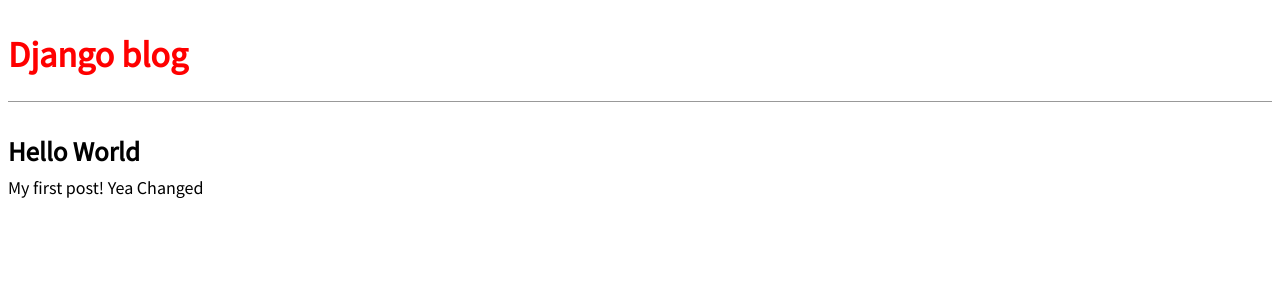
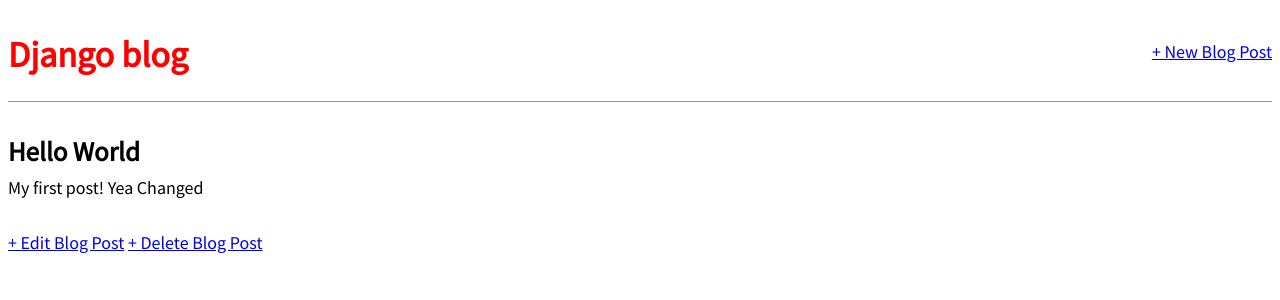
Before and after one commit to timjchase/Chapter5-blog, a Django app: page /post/1/ in a window 1280 px wide. Shown: the top 300 px of the page. Run offline with Django 3.2, Linux system fonts and the light colour scheme; data comes from the database, SQL or seed files in the repository; both versions use the stored data as it was after the commit.

Commit message:
Chapter 6 completed

```diff
--- a/blog_project/blog/models.py
+++ b/blog_project/blog/models.py
@@ -1,4 +1,5 @@
 from django.db import models
+from django.urls import reverse
 
 
 class Post(models.Model):
@@ -9,5 +10,8 @@
     def __str__(self):
         return self.title
 
+    def get_absolute_url(self):
+        return reverse("post_detail", args=[str(self.id)])
+
 
 # Create your models here.
--- a/blog_project/blog/urls.py
+++ b/blog_project/blog/urls.py
@@ -1,8 +1,17 @@
 from django.urls import path
 
-from .views import BlogListView, BlogDetailView
+from .views import (
+    BlogListView,
+    BlogDetailView,
+    BlogCreateView,
+    BlogUpdateView,
+    BlogDeleteView,
+)
 
 urlpatterns = [
+    path("post/<int:pk>/delete/", BlogDeleteView.as_view(), name="post_delete"),
+    path("post/<int:pk>/edit/", BlogUpdateView.as_view(), name="post_edit"),
+    path("post/new/", BlogCreateView.as_view(), name="post_new"),
     path("post/<int:pk>/", BlogDetailView.as_view(), name="post_detail"),
     path("", BlogListView.as_view(), name="home"),
 ]
--- a/blog_project/blog/views.py
+++ b/blog_project/blog/views.py
@@ -1,17 +1,38 @@
 from django.shortcuts import render
 from django.views.generic import ListView, DetailView
-
+from django.views.generic.edit import CreateView, UpdateView, DeleteView
+from django.urls import reverse_lazy
 from .models import Post
 
 
 class BlogListView(ListView):
     model = Post
     template_name = "home.html"
+    context_object_name = "all_posts_list"
 
 
 class BlogDetailView(DetailView):
     model = Post
     template_name = "post_detail.html"
+    # context_object_name = "indiv_post"
+
+
+class BlogCreateView(CreateView):
+    model = Post
+    template_name = "post_new.html"
+    fields = "__all__"
+
+
+class BlogUpdateView(UpdateView):
+    model = Post
+    template_name = "post_edit.html"
+    fields = ["title", "body"]
+
+
+class BlogDeleteView(DeleteView):
+    model = Post
+    template_name = "post_delete.html"
+    success_url = reverse_lazy("home")
 
 
 # Create your views here.
--- a/blog_project/templates/base.html
+++ b/blog_project/templates/base.html
@@ -9,10 +9,15 @@
 </head>
 
 <body>
-    <header>
-        <h1><a href="{% url 'home' %}">Django blog</a></h1>
-    </header>
     <div>
+        <header>
+            <div class='nav-left'>
+                <h1><a href="{% url 'home' %}">Django blog</a></h1>
+            </div>
+            <div class='nav-right'>
+                <a href="{% url 'post_new' %}">+ New Blog Post</a>
+            </div>
+        </header>
         {% block content%}
 
         {% endblock content%}
--- a/blog_project/templates/home.html
+++ b/blog_project/templates/home.html
@@ -1,9 +1,9 @@
 {% extends 'base.html' %}
 
 {% block content%}
-{% for post in object_list %}
+{% for post in all_posts_list %}
 <div class='post-entry'>
-    <h2><a href="">{{ post.title }}</a></h2>
+    <h2><a href="{% url 'post_detail' post.pk %}">{{ post.title }}</a></h2>
     <p>{{ post.body }}</p>
 </div>
 {% endfor %}
--- a/blog_project/templates/post_detail.html
+++ b/blog_project/templates/post_detail.html
@@ -5,4 +5,6 @@
     <h2>{{ post.title }}</h2>
     <p>{{ post.body }}</p>
 </div>
+<a href="{% url 'post_edit' post.pk %}">+ Edit Blog Post</a>
+<a href="{% url 'post_delete' post.pk %}">+ Delete Blog Post</a>
 {% endblock content %}
```
Also changed, not shown: blog_project/blog/tests.py (+24 -1 lines), blog_project/templates/post_delete.html (added, +9 -0 lines), blog_project/templates/post_edit.html (added, +8 -0 lines), blog_project/templates/post_new.html (added, +9 -0 lines), blog_project/db.sqlite3.
